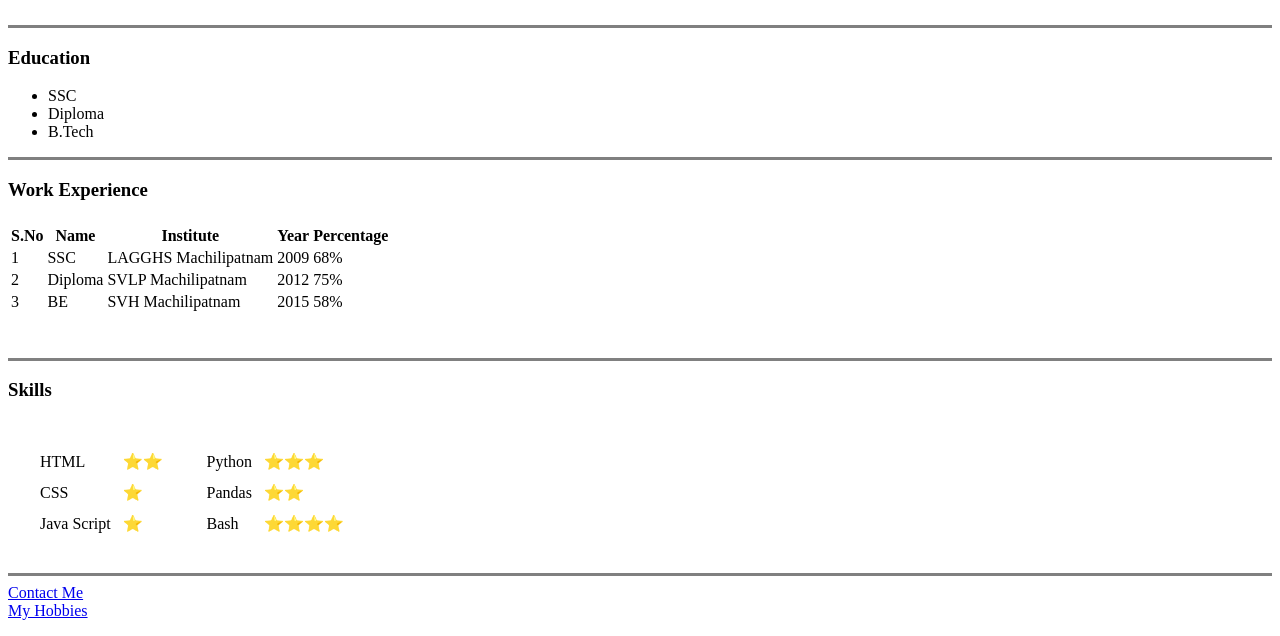
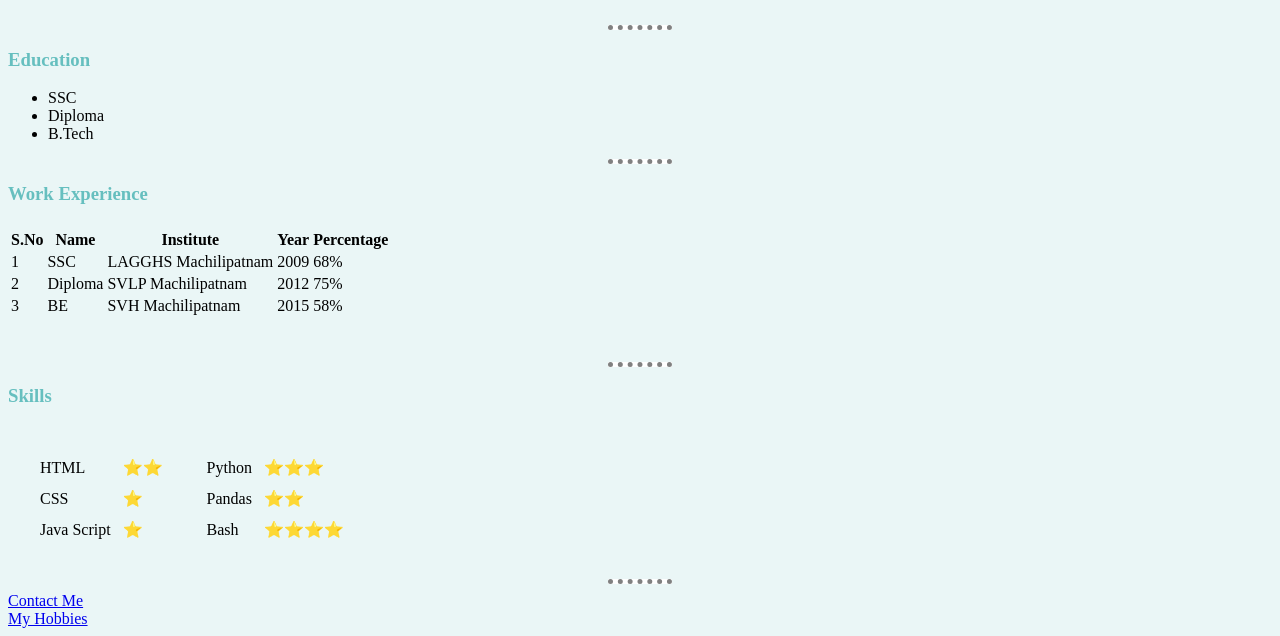
Before and after one commit to nkgpro/nk-web-dev-demo, a plain HTML site: page index.html in a window 1280 px wide. Shown: the part 181-817 px from the top of the page. Drawn offline with Linux system fonts and the light colour scheme.

Commit message:
added css

```diff
--- /dev/null
+++ b/css/styles.css
@@ -0,0 +1,18 @@
+body {
+    background-color: #EAF6F6;
+}
+hr {
+    background-color: white;
+    border-style: dotted none none;
+    height: 0px;
+    width: 5%;
+    border-color: gray;
+    border-width: 5px;
+
+}
+h1 {
+    color: #66BFBF;
+}
+h3 {
+    color: #66BFBF;
+}
--- a/index.html
+++ b/index.html
@@ -3,6 +3,7 @@
 <head>
     <meta charset="UTF-8">
     <title> 💚 Kumar Personal Site</title>
+    <link rel="stylesheet" href="css/styles.css">
 </head>
 <body>
     <table cellspacing="20">
@@ -19,14 +20,14 @@
         </tr>
     </table>
 
-    <hr size="3" noshade="2">
+    <hr>
     <h3>Education</h3>
         <UL>
             <li>SSC</li>
             <li>Diploma</li>
             <li>B.Tech</li>
         </UL>
-    <hr size="3" noshade="1">
+        <hr>
 
     <h3>Work Experience</h3>
     <table>
@@ -67,7 +68,7 @@
     </table>
     <br>
     <br>
-    <hr size="3" noshade="1">
+    <hr>
     <h3>Skills</h3>
     <table cellspacing="20">
         <tr>
@@ -108,7 +109,7 @@
             </td>
         </tr>
     </table>
-    <hr size="3" noshade="1">
+    <hr>
 
     <a href="contact.html">Contact Me</a>
     <br>
```
Also changed, not shown: contact.html (+1 -0 lines), hobbies.html (+1 -0 lines).
